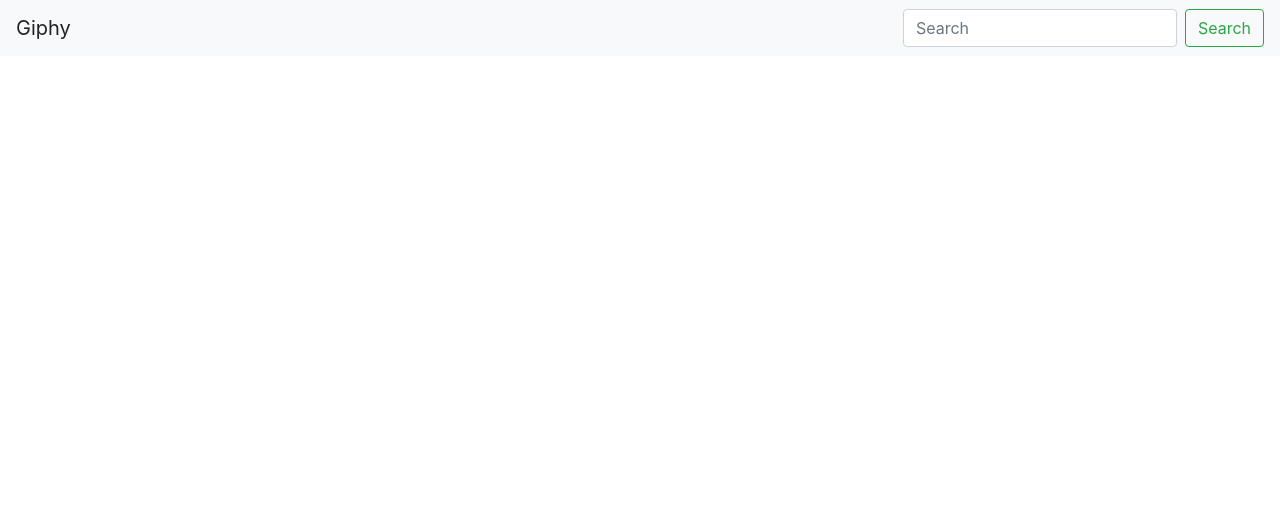
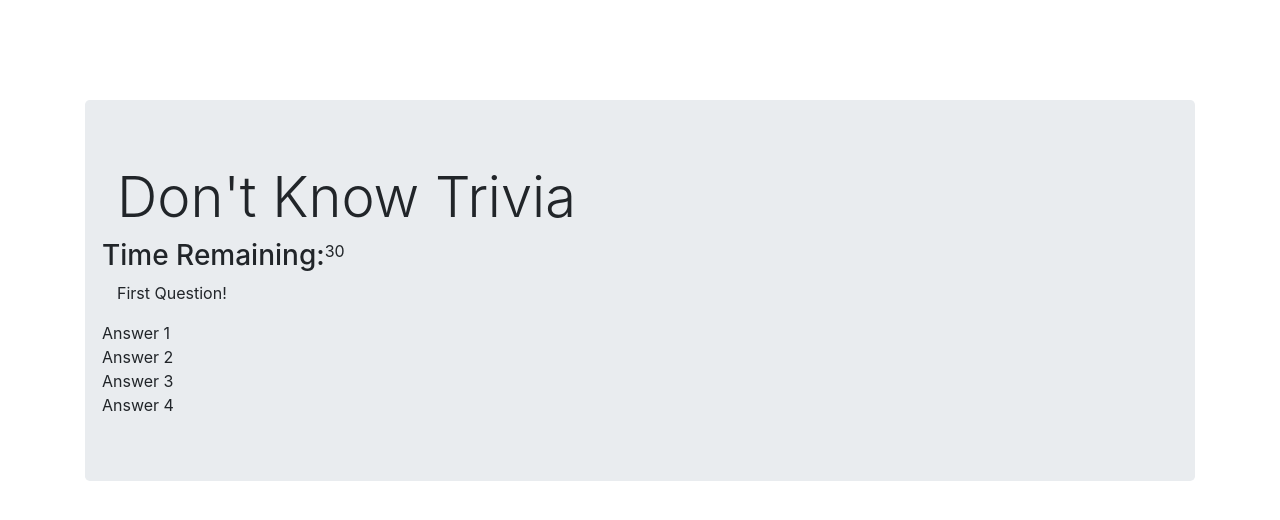
Before and after one commit to StevenCreates/Unit-5-Game, a plain HTML site: page index.html in a window 1280 px wide. Drawn offline with nearby package versions, Linux system fonts and the light colour scheme.

Commit message:
Added jumbotron with place holder html for javascript

```diff
--- a/assets/style/reset.css
+++ b/assets/style/reset.css
@@ -0,0 +1,48 @@
+/* http://meyerweb.com/eric/tools/css/reset/
+   v2.0 | 20110126
+   License: none (public domain)
+*/
+
+html, body, div, span, applet, object, iframe,
+h1, h2, h3, h4, h5, h6, p, blockquote, pre,
+a, abbr, acronym, address, big, cite, code,
+del, dfn, em, img, ins, kbd, q, s, samp,
+small, strike, strong, sub, sup, tt, var,
+b, u, i, center,
+dl, dt, dd, ol, ul, li,
+fieldset, form, label, legend,
+table, caption, tbody, tfoot, thead, tr, th, td,
+article, aside, canvas, details, embed,
+figure, figcaption, footer, header, hgroup,
+menu, nav, output, ruby, section, summary,
+time, mark, audio, video {
+	margin: 0;
+	padding: 0;
+	border: 0;
+	font-size: 100%;
+	font: inherit;
+	vertical-align: baseline;
+}
+/* HTML5 display-role reset for older browsers */
+article, aside, details, figcaption, figure,
+footer, header, hgroup, menu, nav, section {
+	display: block;
+}
+body {
+	line-height: 1;
+}
+ol, ul {
+	list-style: none;
+}
+blockquote, q {
+	quotes: none;
+}
+blockquote:before, blockquote:after,
+q:before, q:after {
+	content: '';
+	content: none;
+}
+table {
+	border-collapse: collapse;
+	border-spacing: 0;
+}
--- a/assets/style/style.css
+++ b/assets/style/style.css
@@ -0,0 +1,4 @@
+.jumbotron {
+    width: 1233 !important;
+    margin-top: 9%;
+}
--- a/index.html
+++ b/index.html
@@ -1,18 +1,51 @@
 <!DOCTYPE html>
 <html>
+
 <head>
+  <title>Trivia!</title>
   <link rel="stylesheet" href="assets/style/reset.css">
-<link rel="stylesheet" href="https://stackpath.bootstrapcdn.com/bootstrap/4.3.1/css/bootstrap.min.css" integrity="sha384-ggOyR0iXCbMQv3Xipma34MD+dH/1fQ784/j6cY/iJTQUOhcWr7x9JvoRxT2MZw1T" crossorigin="anonymous">
+  <link rel="stylesheet" href="https://stackpath.bootstrapcdn.com/bootstrap/4.3.1/css/bootstrap.min.css"
+    integrity="sha384-ggOyR0iXCbMQv3Xipma34MD+dH/1fQ784/j6cY/iJTQUOhcWr7x9JvoRxT2MZw1T" crossorigin="anonymous">
   <link rel="stylesheet" href="assets/style/style.css">
 </head>
+
 <body>
-        <nav class="navbar navbar-light bg-light">
-            <a class="navbar-brand">Giphy</a>
-            <form class="form-inline">
-              <input class="form-control mr-sm-2" type="search" placeholder="Search" aria-label="Search">
-              <button class="btn btn-outline-success my-2 my-sm-0" type="submit">Search</button>
-            </form>
-          </nav>
+  <div class="container">
+  <div class="jumbotron">
+    <h1 class="display-4">Don't Know Trivia</h1>
+    <div class="row">
+      <h3>
+        Time Remaining:
+      </h3>
+    <div class="time">30</div>
+    </div>
+    <div class="row">
+    <p class="col-md-12" id="question">
+      First Question!
+    </p>
+  </div>
+    <div class="row">
+      <td class="col-md-12">
+        Answer 1
+      </td>
+    </div>
+    <div class="row">
+      <td class="col-md-12">
+        Answer 2
+      </td>
+    </div>
+    <div class="row">
+      <td class="col-md-12">
+        Answer 3
+      </td>
+    </div>
+    <div class="row">
+      <td class="col-md-12">
+        Answer 4
+      </td>
+    </div>
+  </div>
+</div>
 
 
 
@@ -20,9 +53,16 @@
 
 
 
-        <script src="https://code.jquery.com/jquery-3.3.1.slim.min.js" integrity="sha384-q8i/X+965DzO0rT7abK41JStQIAqVgRVzpbzo5smXKp4YfRvH+8abtTE1Pi6jizo" crossorigin="anonymous"></script>
-        <script src="https://cdnjs.cloudflare.com/ajax/libs/popper.js/1.14.7/umd/popper.min.js" integrity="sha384-UO2eT0CpHqdSJQ6hJty5KVphtPhzWj9WO1clHTMGa3JDZwrnQq4sF86dIHNDz0W1" crossorigin="anonymous"></script>
-        <script src="https://stackpath.bootstrapcdn.com/bootstrap/4.3.1/js/bootstrap.min.js" integrity="sha384-JjSmVgyd0p3pXB1rRibZUAYoIIy6OrQ6VrjIEaFf/nJGzIxFDsf4x0xIM+B07jRM" crossorigin="anonymous"></script>
+  <script src="https://code.jquery.com/jquery-3.3.1.slim.min.js"
+    integrity="sha384-q8i/X+965DzO0rT7abK41JStQIAqVgRVzpbzo5smXKp4YfRvH+8abtTE1Pi6jizo"
+    crossorigin="anonymous"></script>
+  <script src="https://cdnjs.cloudflare.com/ajax/libs/popper.js/1.14.7/umd/popper.min.js"
+    integrity="sha384-UO2eT0CpHqdSJQ6hJty5KVphtPhzWj9WO1clHTMGa3JDZwrnQq4sF86dIHNDz0W1"
+    crossorigin="anonymous"></script>
+  <script src="https://stackpath.bootstrapcdn.com/bootstrap/4.3.1/js/bootstrap.min.js"
+    integrity="sha384-JjSmVgyd0p3pXB1rRibZUAYoIIy6OrQ6VrjIEaFf/nJGzIxFDsf4x0xIM+B07jRM"
+    crossorigin="anonymous"></script>
   <script src="assets/js/giphy.js"></script>
 </body>
+
 </html>
```
Lines whose indentation alone changed are shown as unchanged.
